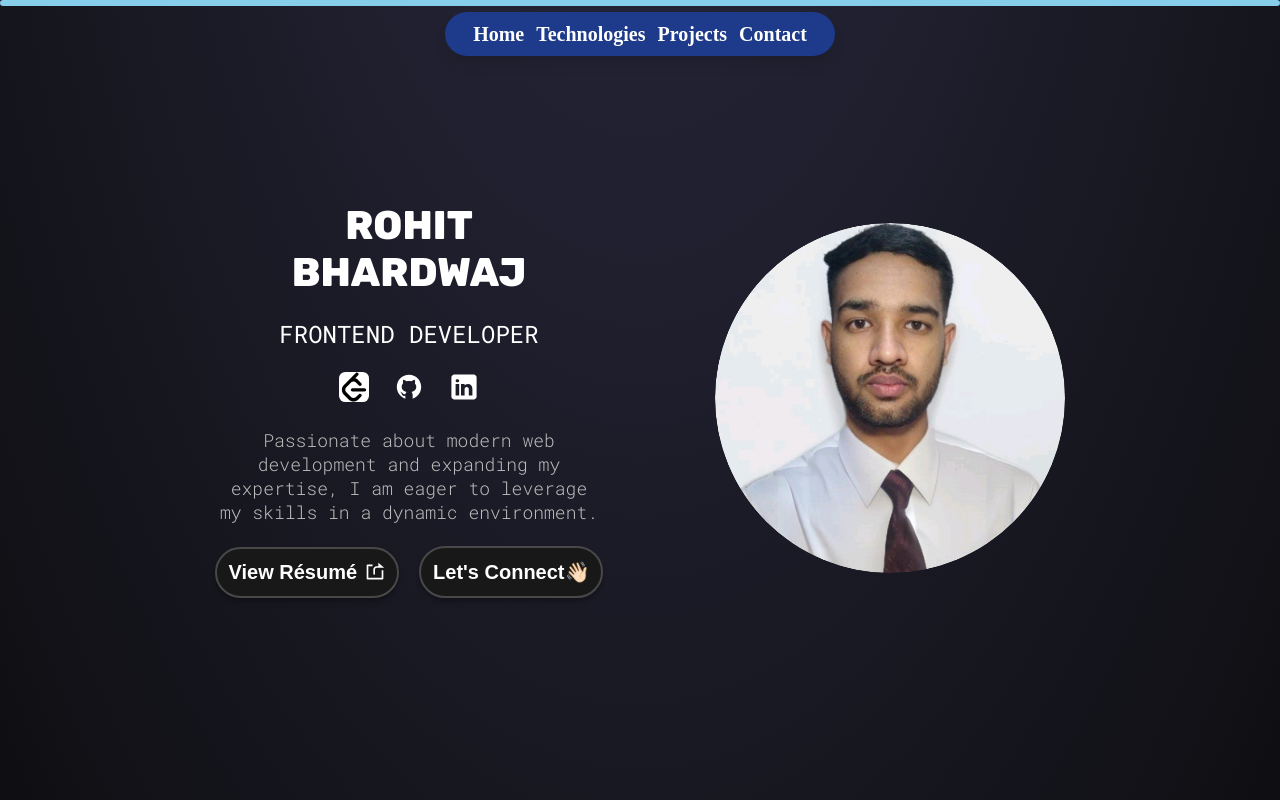
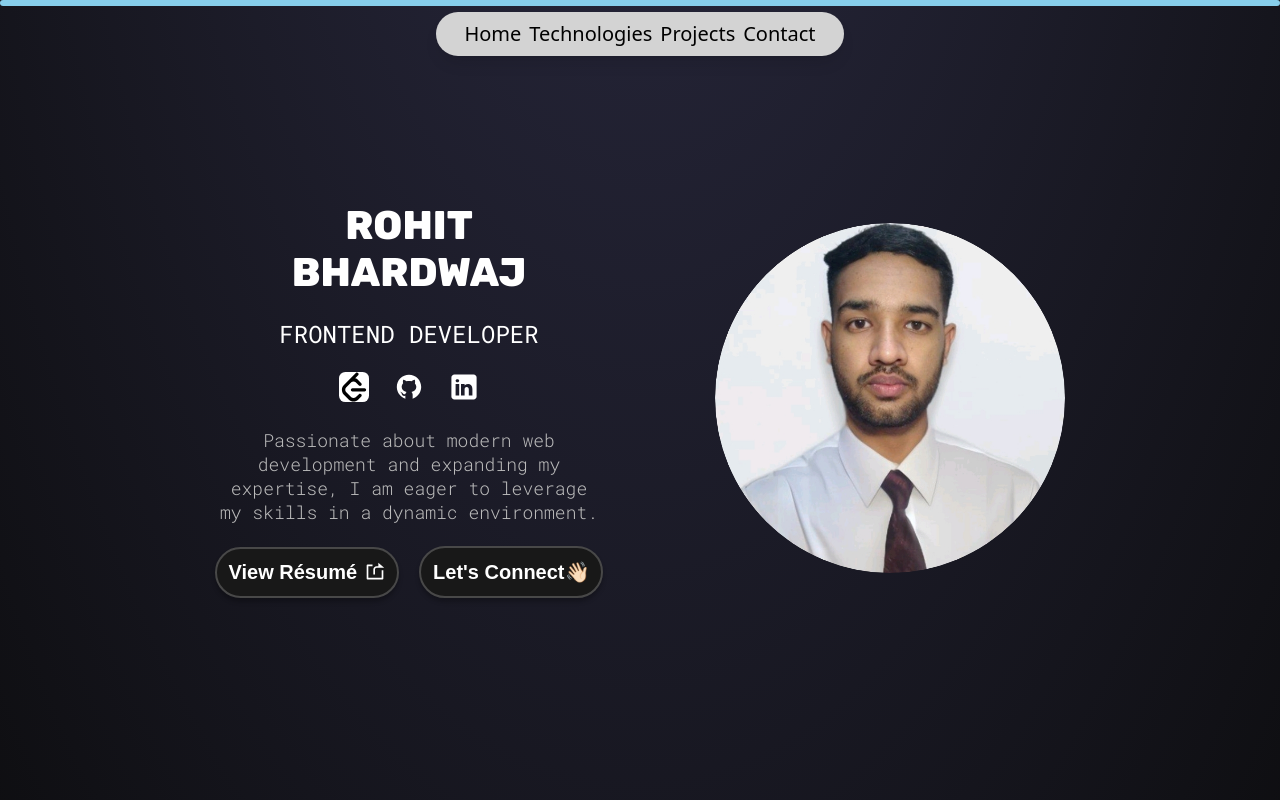
Before and after one commit to rohit-bhardwajj/rohit-bhardwaj, a React (Vite) app: page / in a window 1280 px wide. Shown: the top 800 px of the page. Built offline with nearby package versions, Linux system fonts and the light colour scheme.

Commit message:
Update Navbar.jsx

```diff
--- a/src/Sections/Navbar/Navbar.jsx
+++ b/src/Sections/Navbar/Navbar.jsx
@@ -32,12 +32,13 @@ const Navbar = () => {
       transition={{ duration: 0.2 }}
       className="fixed top-0 z-10 w-full pt-3"
     >
-      <nav className="flex justify-between max-w-fit gap-3 sm:gap-3 rounded-3xl bg-blue-900 shadow-lg p-1 sm:px-7 sm:py-2 border border-gray-700 mx-auto">
+      <nav className="flex justify-between w-min max-sm:gap-0 max-md:w-screen:justify-center gap-3 sm:gap-2 rounded-3xl *:rounded-md bg-[#D3D3D3]  shadow-lg p-1 sm:px-7 sm:py-2 border border-gray-700 mx-auto ">
+
         <ScrollLink
           to="home"
           smooth={true}
           duration={600}
-          className="no-underline text-xl font-bold text-white cursor-pointer p-2 sm:p-0 hover:text-gray-300 active:text-black/30  transition-colors duration-10"
+          className="no-underline text-xl font-sans hover:bg-slate-700 text-black cursor-pointer *:rounded-xl p-2 sm:p-0 hover:text-gray-300  active:text-black/30  transition-colors duration-200"
         >
           Home
         </ScrollLink>
@@ -45,7 +46,7 @@ const Navbar = () => {
           to="technologies"
           smooth={true}
           duration={600}
-          className="no-underline text-xl font-bold text-white cursor-pointer p-2 sm:p-0 hover:text-gray-300 active:text-black/30  transition-colors duration-10"
+          className="no-underline text-xl hover:bg-slate-700 font-sans text-black cursor-pointer p-2 sm:p-0 hover:text-gray-300 active:text-opacity-90  transition-colors duration-200"
         >
           Technologies
         </ScrollLink>
@@ -53,7 +54,7 @@ const Navbar = () => {
           to="projects"
           smooth={true}
           duration={600}
-          className="no-underline text-xl font-bold text-white cursor-pointer p-2 sm:p-0 hover:text-gray-300 active:text-black/30  transition-colors duration-10"
+          className="no-underline text-xl hover:bg-slate-700  font-sans text-black cursor-pointer p-2 sm:p-0 hover:text-gray-300 active:text-black/30  transition-colors duration-200"
         >
           Projects
         </ScrollLink>
@@ -61,7 +62,7 @@ const Navbar = () => {
           to="contact"
           smooth={true}
           duration={600}
-          className="no-underline text-xl font-bold text-white cursor-pointer p-2 sm:p-0 hover:text-gray-300 active:text-black/30  transition-colors duration-10"
+          className="no-underline text-xl  font-sans hover:bg-slate-700 text-black cursor-pointer p-2 sm:p-0 hover:text-gray-300 active:text-black/30  transition-colors duration-200 "
         >
           Contact
         </ScrollLink>
```
